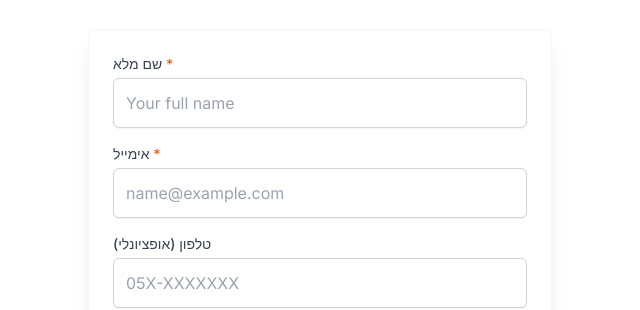
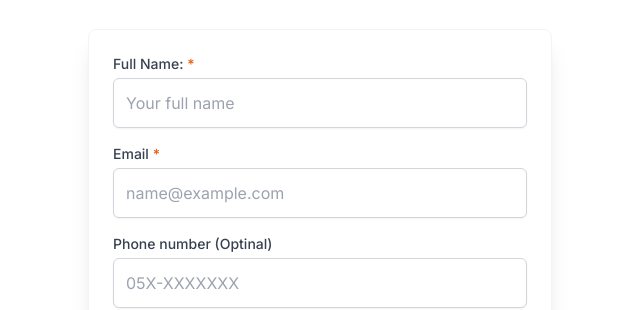
Before and after one commit to sahargoez-dev/PawPilot, a plain HTML site: page index.html in a window 1280 px wide. Shown: the part 2071-2381 px from the top of the page, 320-960 px from the left. Drawn offline with nearby package versions, Linux system fonts and the light colour scheme.

Commit message:
Translate form labels from Hebrew to English

```diff
--- a/index.html
+++ b/index.html
@@ -62,7 +62,7 @@
             class="space-y-4 text-left p-6 rounded-lg shadow-xl border border-gray-100 bg-white"
         >
             <div>
-                <label for="name" class="block text-sm font-medium text-gray-700 mb-1">שם מלא <span class="text-orange-600">*</span></label>
+                <label for="name" class="block text-sm font-medium text-gray-700 mb-1">Full Name: <span class="text-orange-600">*</span></label>
                 <input
                     type="text"
                     name="Full name"
@@ -74,7 +74,7 @@
             </div>
 
             <div>
-                <label for="email" class="block text-sm font-medium text-gray-700 mb-1">אימייל <span class="text-orange-600">*</span></label>
+                <label for="email" class="block text-sm font-medium text-gray-700 mb-1">Email <span class="text-orange-600">*</span></label>
                 <input
                     type="email"
                     name="Email"
@@ -86,7 +86,7 @@
             </div>
 
             <div>
-                <label for="phone" class="block text-sm font-medium text-gray-700 mb-1">טלפון (אופציונלי)</label>
+                <label for="phone" class="block text-sm font-medium text-gray-700 mb-1">Phone number (Optinal)</label>
                 <input
                     type="tel"
                     name="Phone number:"
```
